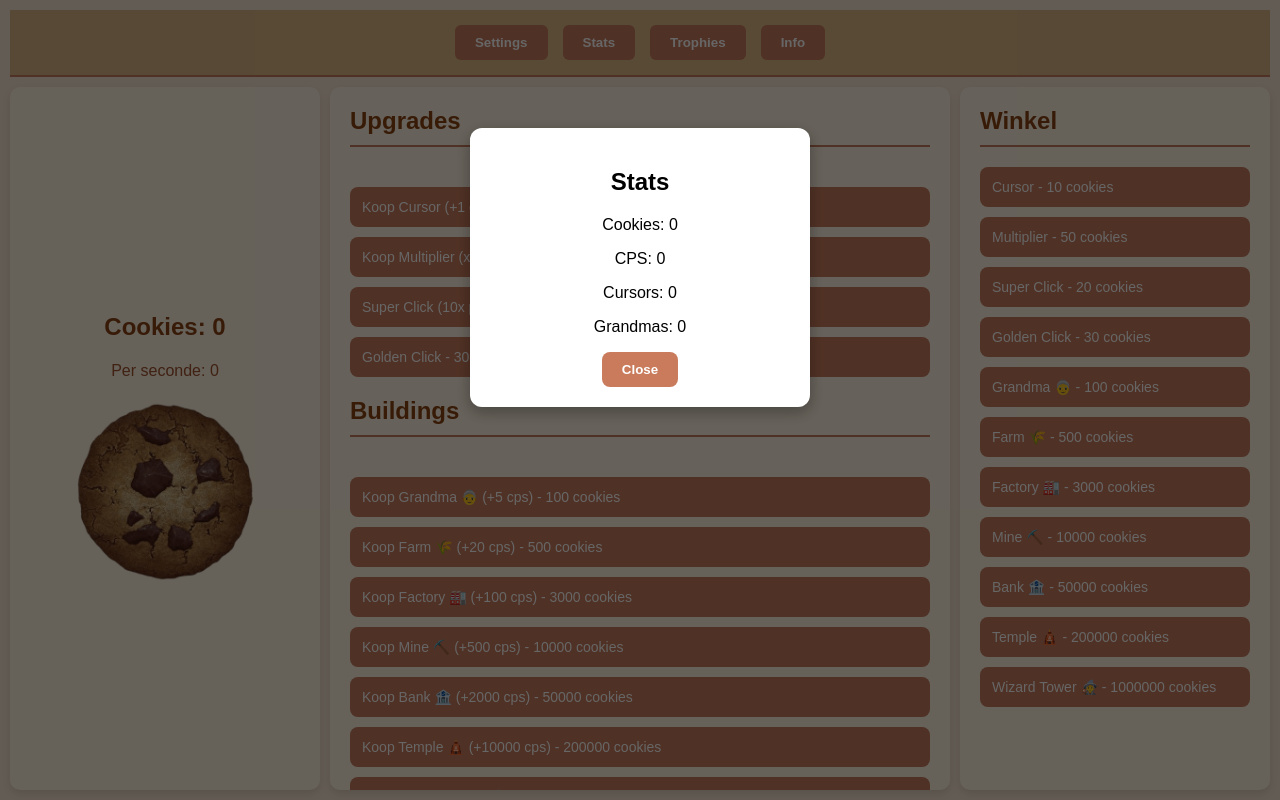
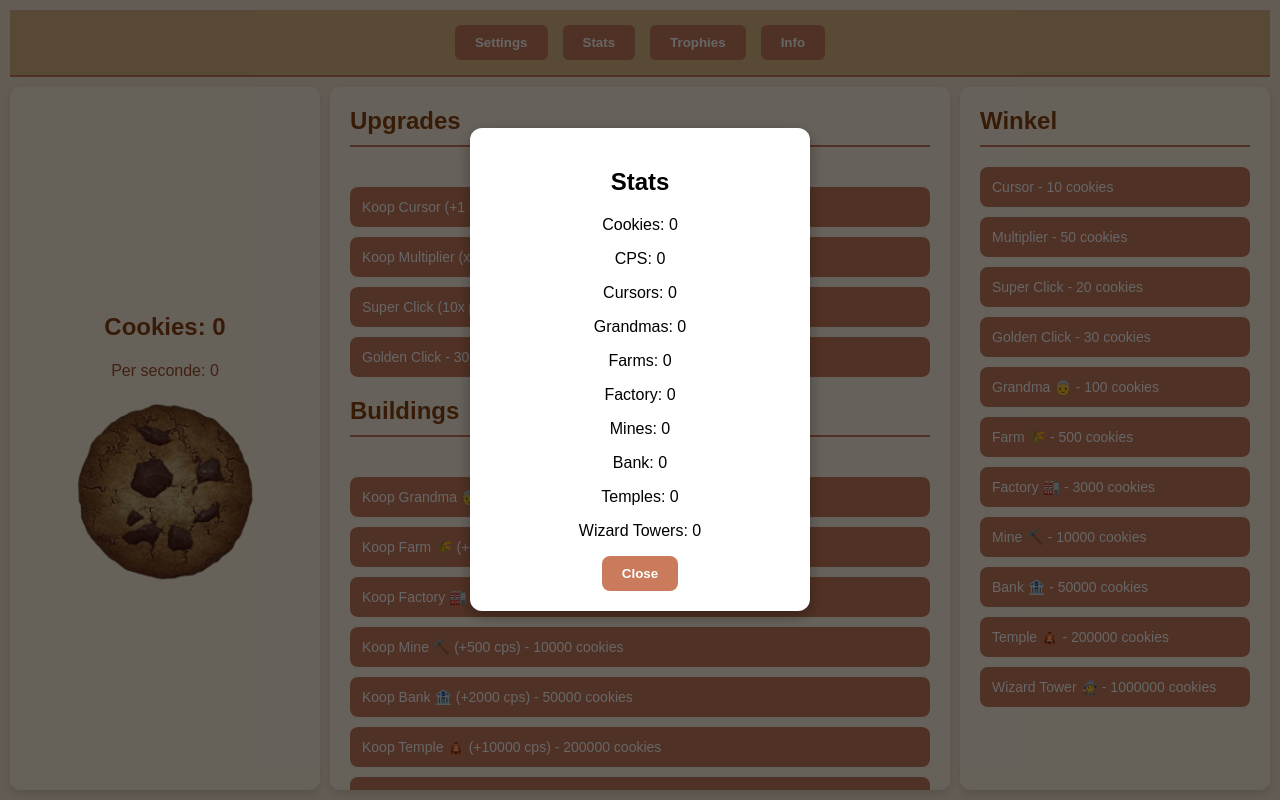
Before and after one commit to Boudewijn19/Cookie-Clicker, a plain HTML site: page index.html in a window 1280 px wide. Both pictures are taken after a click on the button "Stats". Drawn offline with Linux system fonts and the light colour scheme.

Commit message:
Andere buildings aan de stats toegevoegd

```diff
--- a/index.html
+++ b/index.html
@@ -142,6 +142,12 @@
       <p>CPS: <span id="statCps">0</span></p>
       <p>Cursors: <span id="statCursors">0</span></p>
       <p>Grandmas: <span id="statGrandmas">0</span></p>
+      <p>Farms: <span id="statFarm">0</span></p>
+      <p>Factory: <span id="statFactory">0</span></p>
+      <p>Mines: <span id="statMine">0</span></p>
+      <p>Bank: <span id="statBank">0</span></p>
+      <p>Temples: <span id="statTemple">0</span></p>
+      <p>Wizard Towers: <span id="statWizard">0</span></p>
       <button id="closeStats">Close</button>
     </div>
   </div>
--- a/script.js
+++ b/script.js
@@ -1,4 +1,4 @@
-// === Upgrade Class ===
+// Upgrade Class
 class Upgrade {
     constructor(name, basePrice, effectType, effectValue, imageSrc) {
         this.name = name;
@@ -66,7 +66,7 @@ class Upgrade {
     }
 }
 
-// === Game Class ===
+// Game Class
 class Game {
     constructor() {
         this.cookies = 0;
@@ -183,11 +183,18 @@ class Game {
         this.updateUI();
     }
 
+    // This updates the stats
     updateStats() {
         document.getElementById("statCookies").textContent = Math.floor(this.cookies);
         document.getElementById("statCps").textContent = this.cps;
         document.getElementById("statCursors").textContent = this.cursorUpgrade.amount;
         document.getElementById("statGrandmas").textContent = this.grandmaUpgrade.amount;
+        document.getElementById("statFarm").textContent = this.farmUpgrade.amount;
+        document.getElementById("statFactory").textContent = this.factoryUpgrade.amount;
+        document.getElementById("statMine").textContent = this.mineUpgrade.amount;
+        document.getElementById("statBank").textContent = this.bankUpgrade.amount;
+        document.getElementById("statTemple").textContent = this.templeUpgrade.amount;
+        document.getElementById("statWizard").textContent = this.wizardTowerUpgrade.amount;
     }
 
     clickCookie() {
@@ -340,13 +347,14 @@ class Game {
         if (this.wizardTowerUpgrade.amount > 0) {
             this.showBuildingVisual("wizard tower", this.wizardTowerUpgrade.amount);
         }
+        this.updateStats();
     }
 }
 
-// === Start game ===
+// Start game
 const game = new Game();
 
-// === Settings ===
+// Settings
 const Settings = {
     panel: document.getElementById("settings-panel"),
     openBtn: document.getElementById("settingsBtn"),
@@ -369,7 +377,7 @@ const Settings = {
             document.body.classList.toggle("dark-mode");
         });
 
-        // Reset game
+        // Resets game
         this.resetBtn.addEventListener("click", () => {
             if (confirm("Weet je zeker dat je het spel wilt resetten?")) {
                 location.reload();
@@ -378,29 +386,23 @@ const Settings = {
     }
 };
 
-// === Stats Panel ===
+// Stats Panel
 const Stats = {
     panel: document.getElementById("statsPanel"),
     openBtn: document.getElementById("statsBtn"),
     closeBtn: document.getElementById("closeStats"),
 
+    // Opens panel
     init: function() {
-        // Open panel
         this.openBtn.addEventListener("click", () => {
             this.panel.style.display = "block";
-            game.updateStats(); // update de stats als je opent
+            game.updateStats();
         });
 
-        // Close panel
+        // Closes panel
         this.closeBtn.addEventListener("click", () => this.panel.style.display = "none");
-
-        // Optional: sluiten als je buiten klikt
-        window.addEventListener("click", (e) => {
-            if (e.target === this.panel) this.panel.style.display = "none";
-        });
     }
 };
 
-// Initialiseer Settings en Stats
 Settings.init();
 Stats.init();
```
